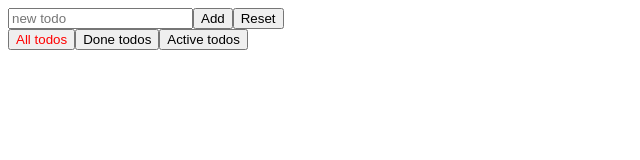
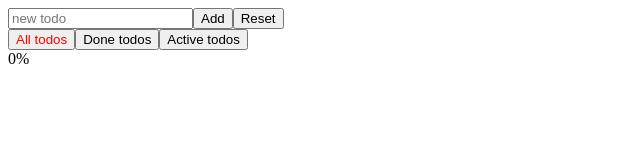
Before and after one commit to kirillaowens/redux_practise, a React (Create React App) app: page / in a window 1280 px wide. Shown: the top 160 px of the page, without its empty margins (0-640 px from the left). Built offline with nearby package versions, Linux system fonts and the light colour scheme.

Commit message:
added progress percentage for todos

```diff
--- /dev/null
+++ b/src/Components/ProgressBar.jsx
@@ -0,0 +1,23 @@
+import React from "react";
+import { useSelector } from "react-redux";
+
+function ProgressBar() {
+  const { completed, total } = useSelector((state) => {
+    const todos = state.todos;
+    const completed = todos.reduce(
+      (sum, todo) => sum + (todo.isCompleted ? 1 : 0),
+      0
+    );
+
+    return {
+      completed,
+      total: todos.length,
+    };
+  });
+
+  const percent = total === 0 ? 0 : ((completed / total) * 100).toFixed(1);
+
+  return <div>{percent}%</div>;
+}
+
+export default ProgressBar;
--- a/src/Components/ToDoList.jsx
+++ b/src/Components/ToDoList.jsx
@@ -3,7 +3,7 @@ import { useDispatch, useSelector } from "react-redux";
 import { toggleTodo, deleteTodo } from "../store/actions/todos-actions";
 import { selectFilteredTodos } from "../store/selectors/todos-selectors";
 import { selectActiveFilter } from "../store/selectors/filters-selectors";
-
+import ProgressBar from "./ProgressBar";
 
 function ToDoList() {
   const filter = useSelector(selectActiveFilter);
@@ -27,6 +27,7 @@ function ToDoList() {
           <button onClick={() => dispatch(deleteTodo(todo.id))}>Delete</button>
         </div>
       ))}
+      {filter === "all" && <ProgressBar />}
     </div>
   );
 }
```
